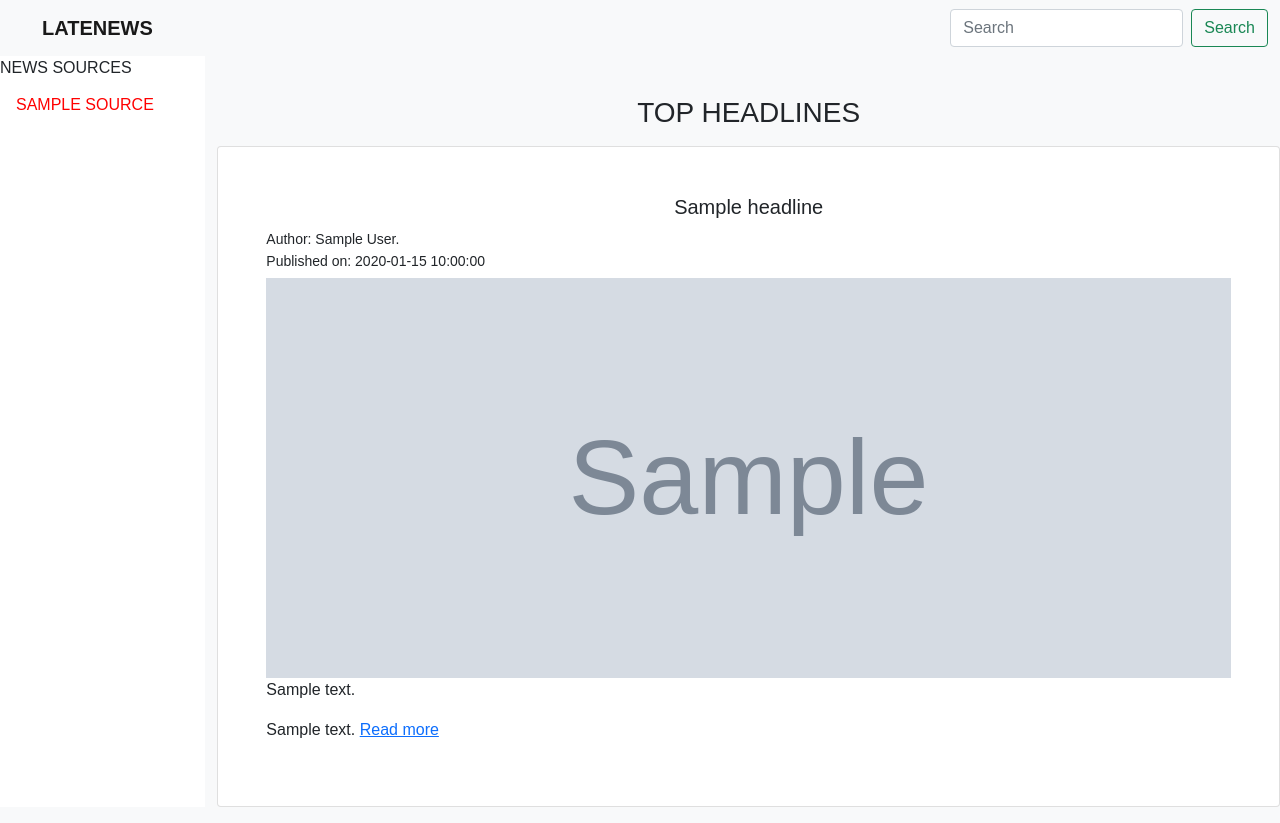
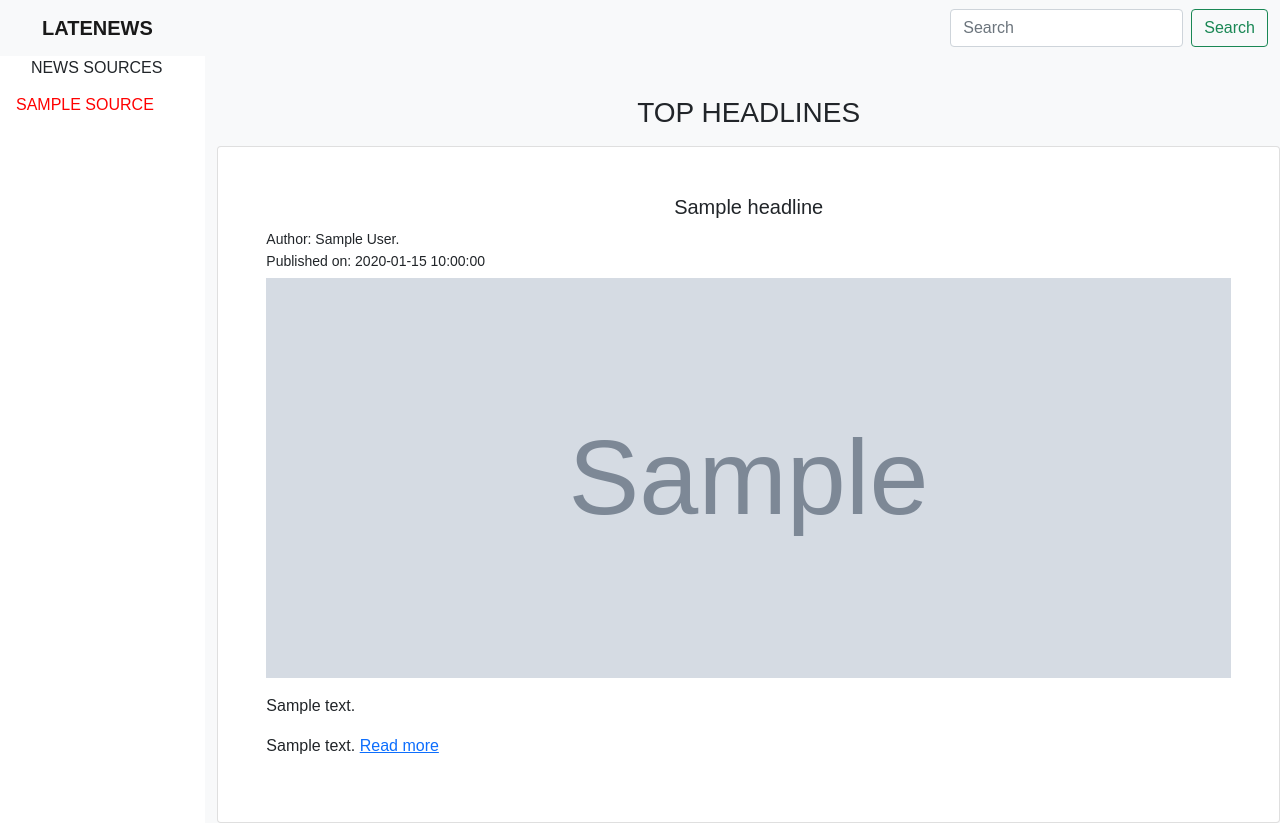
Before and after one commit to FredrickWambua/latenews, a Flask app: template app/templates/index.html in a window 1280 px wide. Run offline with Flask 2, Linux system fonts and the light colour scheme; the template is opened without the code that fills it: most values are stand-ins (such as "Sample title", 1, 10 or a date in 2020); grey boxes marked "Sample" are stand-in pictures.

Commit message:
adds content margin

```diff
--- a/app/templates/index.html
+++ b/app/templates/index.html
@@ -6,7 +6,7 @@
         <div class="row">
 
             <div class="col-2 ">
-                <h6 style="margin-top: 10px;">NEWS SOURCES</h6>
+                <h6 style="margin-top: 10px; text-align: center;">NEWS SOURCES</h6>
                 {% for source in sources %}
 
                 <div class="news-sources m-3">
@@ -28,7 +28,7 @@
                         <small>Author: {{headline.author}}.</small>
                         <h6 class="date"><small>Published on: {{ headline.publishedAt }} </small></h6>
                         <img src=" {{ headline.urlToImage }} " height="400px" width="100%"  alt="image" >
-                        <p>{{ headline.description }}</p>
+                        <p class="content mt-3">{{ headline.description }}</p>
                         <p>{{ headline.content}} <span></span>    <a href="{{ headline.url }}">Read more</a> </p>
                     </div>
                 </div>
```
